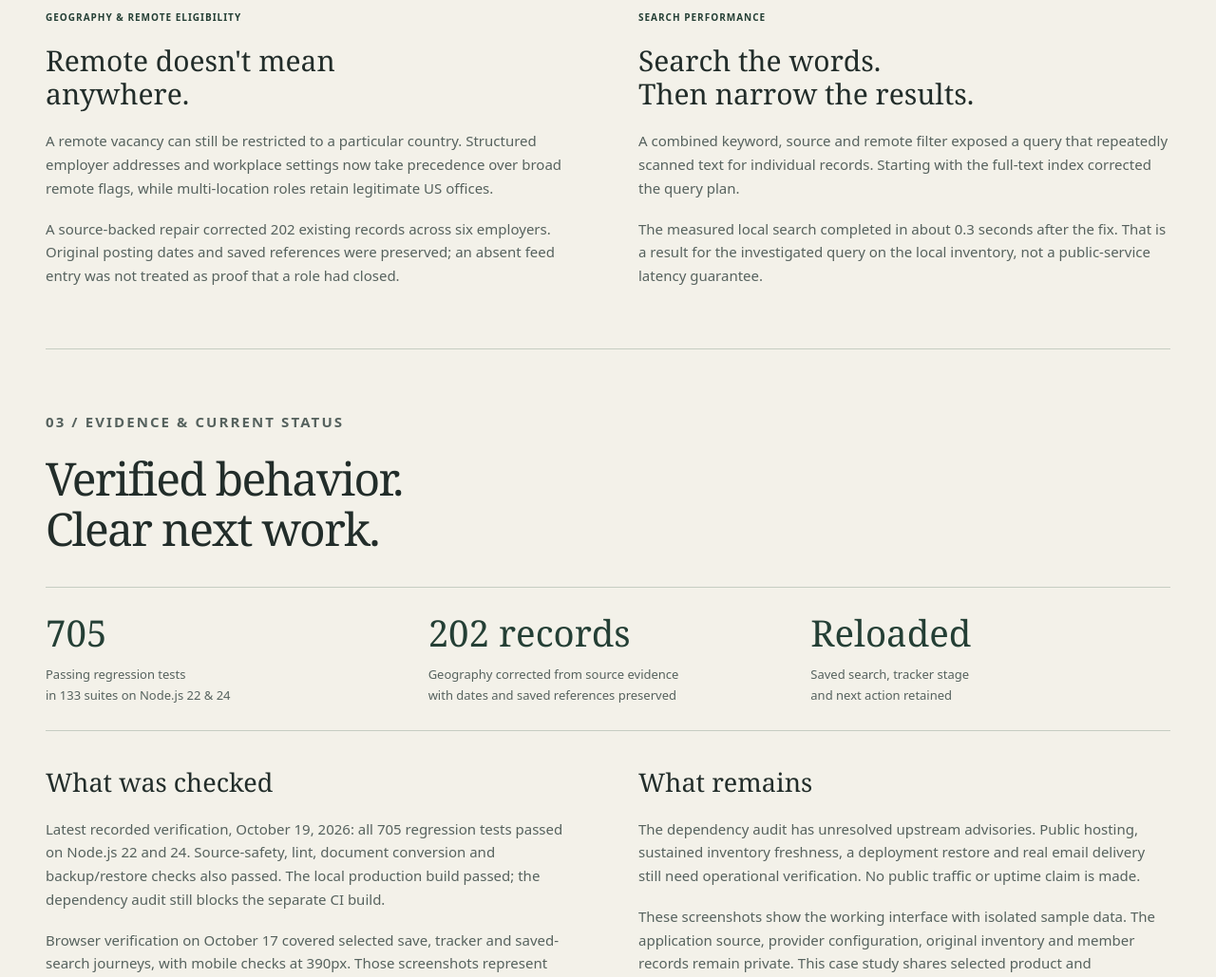
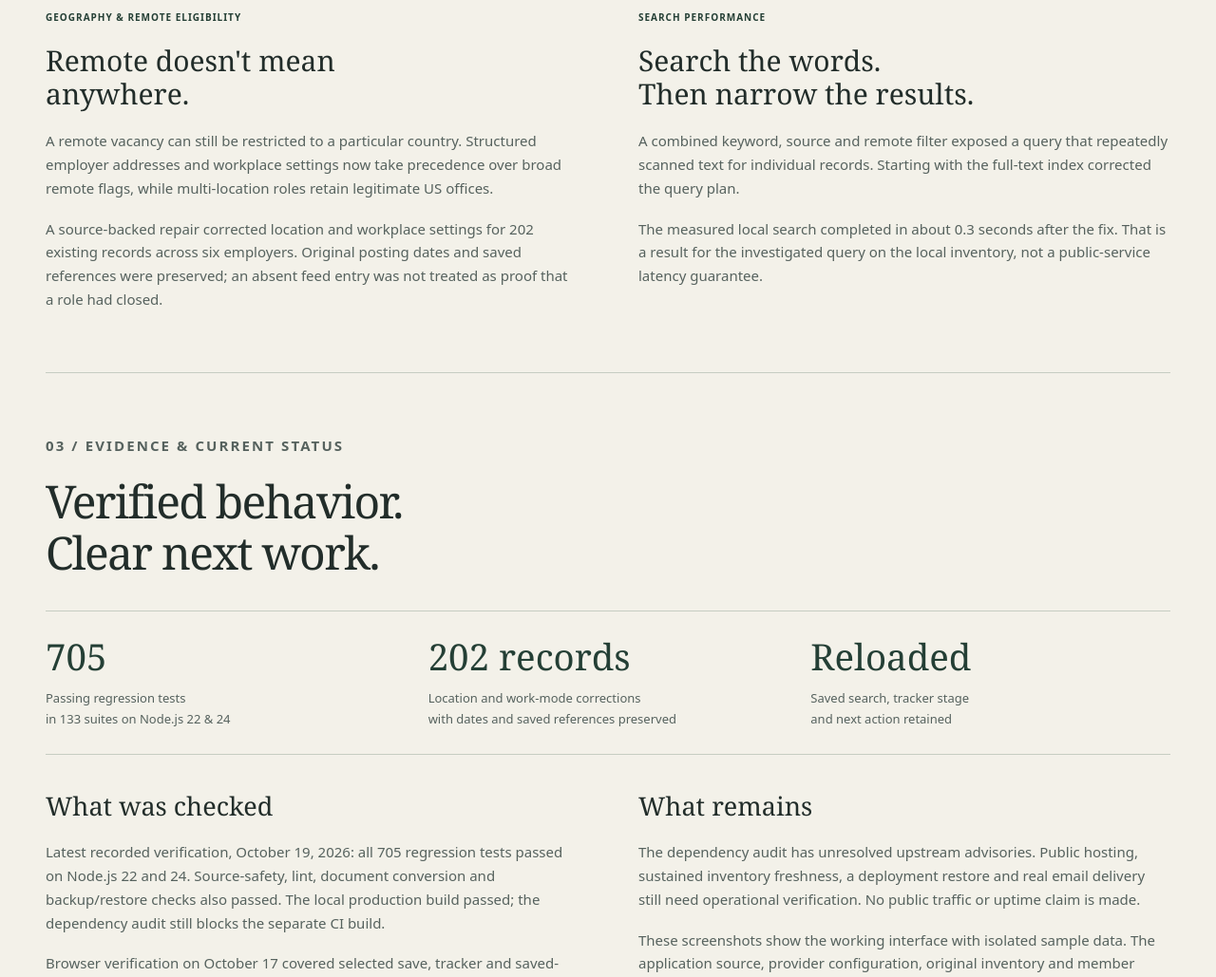
Before and after one commit to SoleVagabond/SoleVagabond.github.io, a website: page site/job-discovery.html in a window 1280 px wide. Shown: the part 4340-5369 px from the top of the page at 95% size. Drawn offline with Linux system fonts and the light colour scheme.

Commit message:
Clarify the scope of the source-backed record corrections

```diff
--- a/site/job-discovery.html
+++ b/site/job-discovery.html
@@ -63,14 +63,14 @@
           <article><span class="small-label">Data integrity</span><h3>Keep the dates<br />honest.</h3><p>The original posting date, last observation at the source and application-link verification are different facts. The interface keeps them distinct rather than making a refreshed old listing look newly posted.</p><p>Source attribution, deduplication, occupation matching and pay provenance support more useful results.</p></article>
           <article><span class="small-label">Execution &amp; operations</span><h3>Give background work<br />its own boundaries.</h3><p>Ingestion runs separately from the web process. Redis coordinates budgets and queues; a bounded worker pool moves search computation off the request thread.</p><p>The current SQLite architecture is designed for one durable host. Backup tools and deployment checks are implemented; distributed hosting is not claimed.</p></article>
           <article><span class="small-label">Personal work</span><h3>A failed request<br />shouldn't erase a draft.</h3><p>Saved-search edits preserve unknown filter fields and retain drafts after failed saves. Account changes clear workspace-related browser caches.</p><p>Passwords use salted asynchronous scrypt, while session and recovery credentials are stored as hashes.</p></article>
-          <article><span class="small-label">Geography &amp; remote eligibility</span><h3>Remote doesn't mean<br />anywhere.</h3><p>A remote vacancy can still be restricted to a particular country. Structured employer addresses and workplace settings now take precedence over broad remote flags, while multi-location roles retain legitimate US offices.</p><p>A source-backed repair corrected 202 existing records across six employers. Original posting dates and saved references were preserved; an absent feed entry was not treated as proof that a role had closed.</p></article>
+          <article><span class="small-label">Geography &amp; remote eligibility</span><h3>Remote doesn't mean<br />anywhere.</h3><p>A remote vacancy can still be restricted to a particular country. Structured employer addresses and workplace settings now take precedence over broad remote flags, while multi-location roles retain legitimate US offices.</p><p>A source-backed repair corrected location and workplace settings for 202 existing records across six employers. Original posting dates and saved references were preserved; an absent feed entry was not treated as proof that a role had closed.</p></article>
           <article><span class="small-label">Search performance</span><h3>Search the words.<br />Then narrow the results.</h3><p>A combined keyword, source and remote filter exposed a query that repeatedly scanned text for individual records. Starting with the full-text index corrected the query plan.</p><p>The measured local search completed in about 0.3 seconds after the fix. That is a result for the investigated query on the local inventory, not a public-service latency guarantee.</p></article>
         </div>
       </section>
 
       <section id="verification" class="case-section wrap" aria-labelledby="verification-title">
         <div class="case-section-heading"><p class="eyebrow">03 / Evidence &amp; current status</p><h2 id="verification-title">Verified behavior.<br />Clear next work.</h2></div>
-        <dl class="case-proof"><div><dt>705</dt><dd>Passing regression tests<br />in 133 suites on Node.js 22 &amp; 24</dd></div><div><dt>202 records</dt><dd>Geography corrected from source evidence<br />with dates and saved references preserved</dd></div><div><dt>Reloaded</dt><dd>Saved search, tracker stage<br />and next action retained</dd></div></dl>
+        <dl class="case-proof"><div><dt>705</dt><dd>Passing regression tests<br />in 133 suites on Node.js 22 &amp; 24</dd></div><div><dt>202 records</dt><dd>Location and work-mode corrections<br />with dates and saved references preserved</dd></div><div><dt>Reloaded</dt><dd>Saved search, tracker stage<br />and next action retained</dd></div></dl>
         <div class="case-status-grid"><div><h3>What was checked</h3><p>Latest recorded verification, October 19, 2026: all 705 regression tests passed on Node.js 22 and 24. Source-safety, lint, document conversion and backup/restore checks also passed. The local production build passed; the dependency audit still blocks the separate CI build.</p><p>Browser verification on October 17 covered selected save, tracker and saved-search journeys, with mobile checks at 390px. Those screenshots represent that interface checkpoint; the later test count is a separate verification record.</p><p>Earlier real-feed verification on October 15 refreshed two consecutive pages of 100 existing Lever postings in separate processes, advancing a saved checkpoint from 0 to 100 to 200.</p></div><div><h3>What remains</h3><p>The dependency audit has unresolved upstream advisories. Public hosting, sustained inventory freshness, a deployment restore and real email delivery still need operational verification. No public traffic or uptime claim is made.</p><p>These screenshots show the working interface with isolated sample data. The application source, provider configuration, original inventory and member records remain private. This case study shares selected product and engineering evidence.</p><a class="text-link" href="index.html#contact">Discuss the project ↗</a></div></div>
       </section>
       <section class="case-end wrap"><p class="eyebrow">Continue exploring</p><h2>The interface and<br />the work behind it.</h2><div class="project-links"><a class="button dark" href="index.html#work">Back to selected work ↗</a><a class="text-link" href="lab.html">Explore the systems lab ↗</a></div></section>
```
